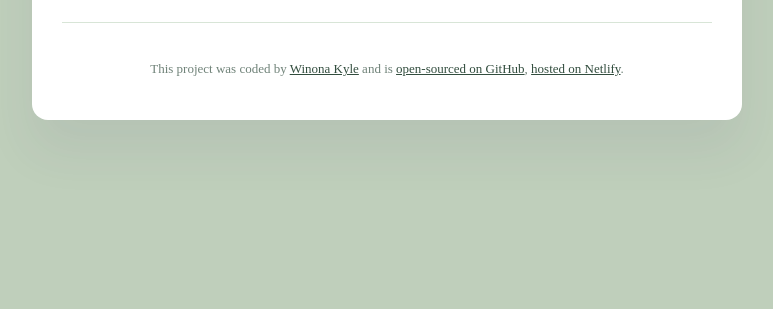
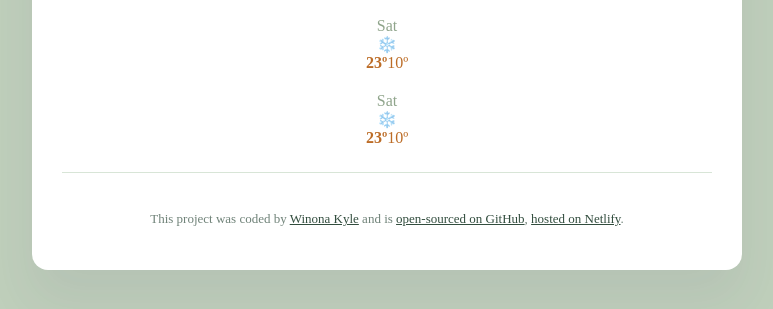
Before and after one commit to winonakyle/vanilla-forecast, a plain HTML site: page index.html in a window 1280 px wide. Shown: the part 247-556 px from the top of the page, without its empty margins (253-1026 px from the left). Drawn offline with nearby package versions, Linux system fonts and the light colour scheme; no server answers; a web font is replaced by a local one.

Commit message:
updated html and css

```diff
--- a/index.html
+++ b/index.html
@@ -34,6 +34,24 @@
       <div class="current-weather-temp-unit">ºF</div>
     </div>
   </div>
+  <div class="weather-forecast">
+    <div class="weather-forecast-day-wrap">
+    <div class="weather-forecast-day">Sat</div>
+    <div class="weather-forecast-icon">❄️</div>
+    <div class="weather-forecast-temps">
+      <div class="weather-forecast-temp-high"><strong>23º</strong></div>
+      <div class="weather-forecast-temp-low"> 10º</div>
+    </div>
+    </div>
+    </div>
+    <div class="weather-forecast-day-wrap">
+      <div class="weather-forecast-day">Sat</div>
+      <div class="weather-forecast-icon">❄️</div>
+      <div class="weather-forecast-temps">
+        <div class="weather-forecast-temp-high"><strong>23º</strong></div>
+        <div class="weather-forecast-temp-low"> 10º</div>
+      </div>
+  </div>
   </main>
   <footer>
     <p>
--- a/src/style.css
+++ b/src/style.css
@@ -92,6 +92,32 @@ main {
   margin-left: 2px;
 }
 
+.weather-forecast {
+  display: flex;
+  justify-content: space-around;
+  margin-top: 20px;
+  margin-bottom: 20px;
+}
+
+.weather-forecast-day {
+  text-align: center;
+  color: #8FA48B;
+  font-size: 16px;
+}
+
+.weather-forecast-icon {
+  text-align: center;
+  font-size: 16px;
+}
+
+.weather-forecast-temps {
+  text-align: center;
+  color: #BC6C26;
+  font-size: 16px;
+  display: flex;
+  justify-content: center;
+}
+
 footer {
   border-top: 1px solid #D8E5D7;
   padding: 25px 0 0 0;
```
